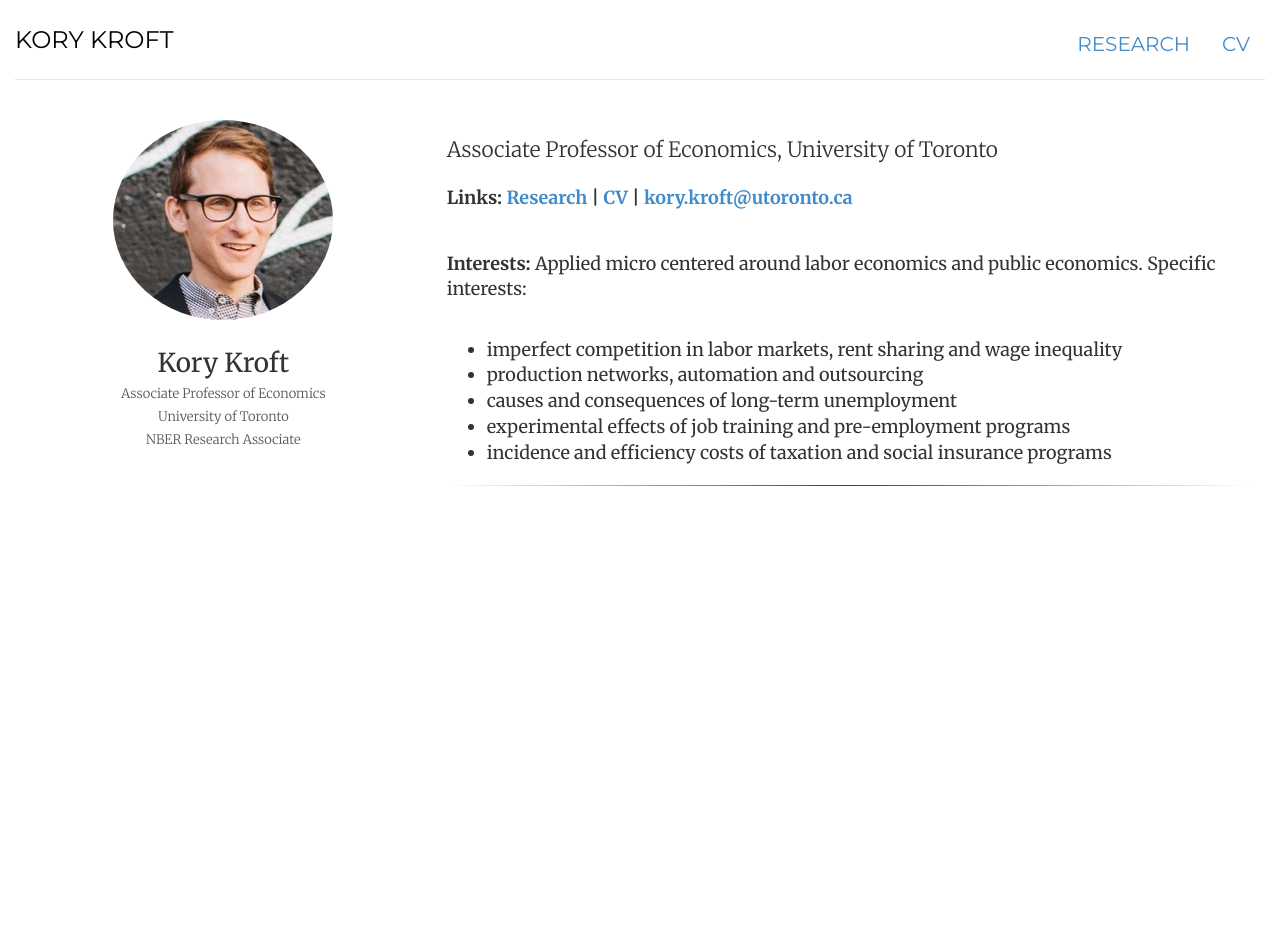
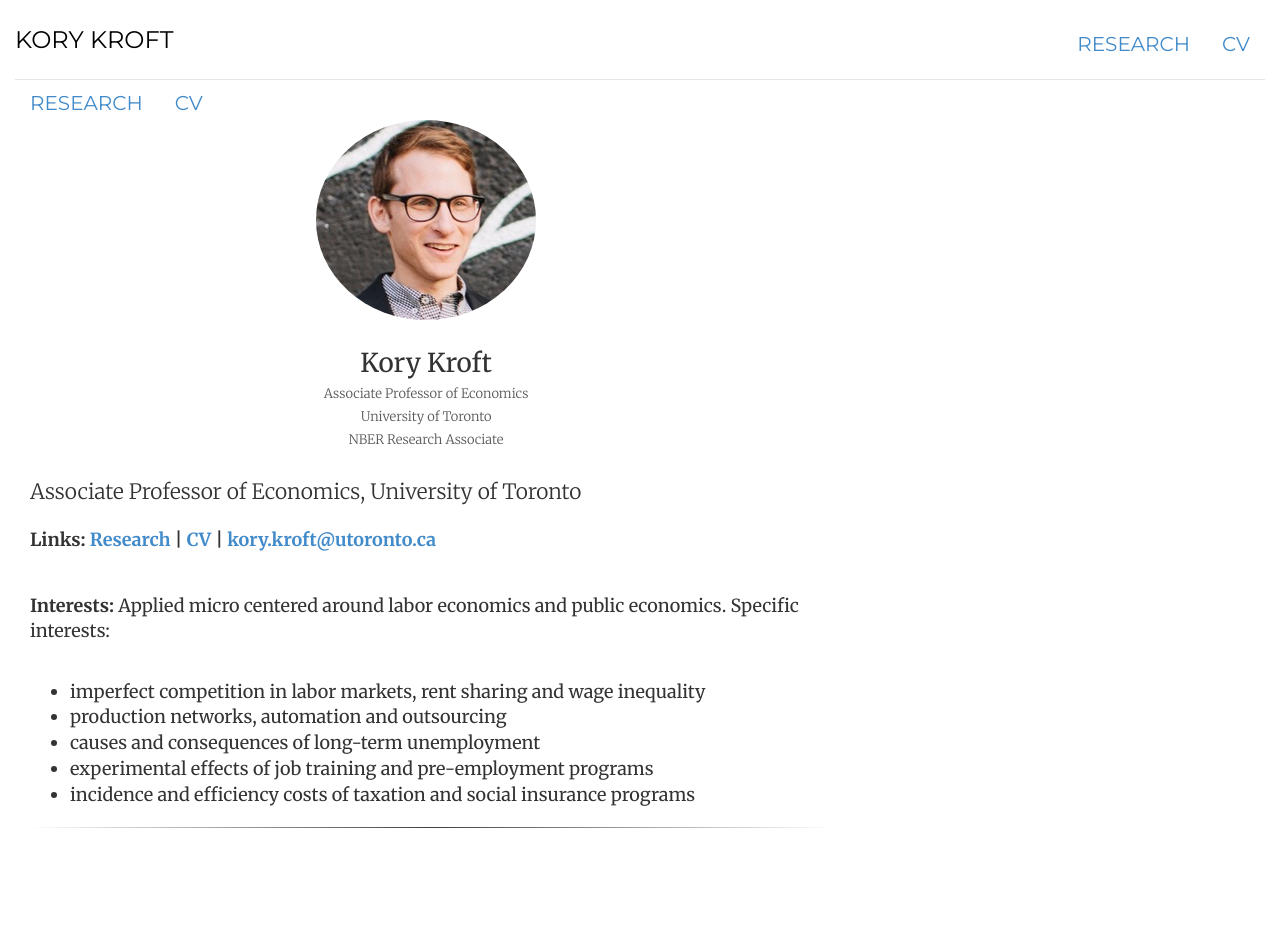
Before and after one commit to korykroft/korykroft.github.io, a Jekyll site: the page built from index.html, in a window 1280 px wide. Built offline with Jekyll 4.4.1, drawn with Linux system fonts in a browser that asks for light colours; before the commit the page ends 900 px from its top, so only the background shows below that.

Commit message:
Update header.html

```diff
--- a/_includes/header.html
+++ b/_includes/header.html
@@ -4,4 +4,8 @@
 		<li class="{{ page.cv }}"><a href="/cv/resume_1.pdf" title="CV">CV</a></li>
 	</ul>
 	<h3 class="text-muted"><a href="/">Kory Kroft</a></h3>
+	<ul class="nav nav-pills pull-left">
+		<li class="{{ page.cv }}"><a href="/research" title="Research">Research</a></li>
+		<li class="{{ page.cv }}"><a href="/cv/resume_1.pdf" title="CV">CV</a></li>
+	</ul>
 </div> <!-- /header -->
```
